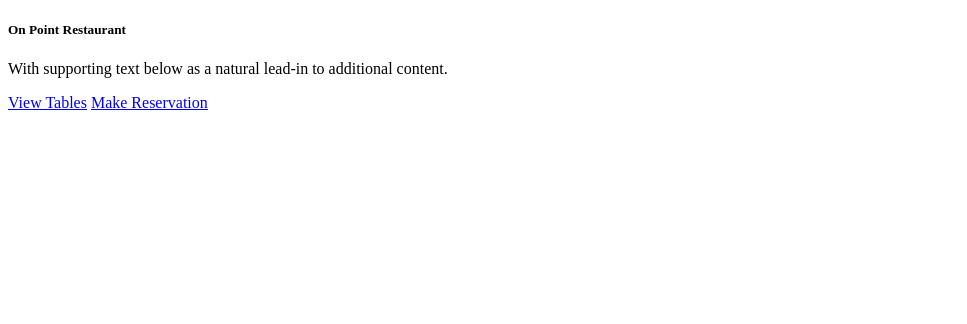
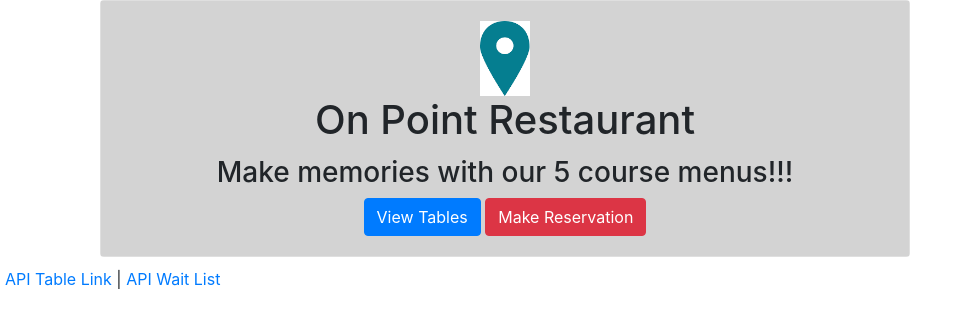
Before and after one commit to EvanErickson/restaurantReserver, a website: page public/index.html in a window 1280 px wide. Shown: the whole page, without its empty margins (0-967 px from the left). Drawn offline with nearby package versions, Linux system fonts and the light colour scheme.

Commit message:
Front End

```diff
--- a/public/index.html
+++ b/public/index.html
@@ -3,7 +3,28 @@
 <head>
   <meta charset="UTF-8">
   <meta name="viewport" content="width=device-width, initial-scale=1.0">
+  <link rel="stylesheet" href="https://stackpath.bootstrapcdn.com/bootstrap/4.3.1/css/bootstrap.min.css"
+    integrity="sha384-ggOyR0iXCbMQv3Xipma34MD+dH/1fQ784/j6cY/iJTQUOhcWr7x9JvoRxT2MZw1T" crossorigin="anonymous">
   <title>Document</title>
+
+  <style>
+    .card-body {
+      background-color: lightgray;
+    }
+
+    .logo {
+      height: 75px;
+      width: 50px;
+      background-color: lightgray;
+    }
+
+    .links {
+      padding: 5px;
+      padding-top: 10px;
+    }
+  </style>
+
+
 </head>
 <body>
     <div class="container">
@@ -11,26 +32,27 @@
             <div class="col-sm"></div>
 
             <div class="col-sm">
-
                 <div class="card w-75">
-                <div class="card-body">
-                <h5 class="card-title">On Point Restaurant</h5>
-                <p class="card-text">With supporting text below as a natural lead-in to additional content.</p>
+                <div class="card-body text-center">
+                <img class="logo" src="images/logo.png"></img>
+                <h1 class="card-title">On Point Restaurant</h1>
+                <h3 class="card-text">Make memories with our 5 course menus!!!</h3>
                 <a href="#" class="btn btn-primary">View Tables</a>
-                <a href="#" class="btn btn-primary">Make Reservation</a>
+                <a href="#" class="btn btn-danger">Make Reservation</a>
                 </div>
+              </div>
             </div>
 
-            </div>
-        </div>
-        </div>
+          <div class="col-sm"></div>
+
     </div>
 
-    </div>
-        </div>
+    <div class="links">
+    <a href="http://google.com">API Table Link</a> | <a href="http://yelp.com">API Wait List</a>
     </div>
 
-  <!-- <form>
+
+  <!-- <forms>
     <p>
       <label for="first_name">first name</label>
       <input type="text" name="first_name" id="first_name">
```
Also changed, not shown: public/images/logo.png (added).
